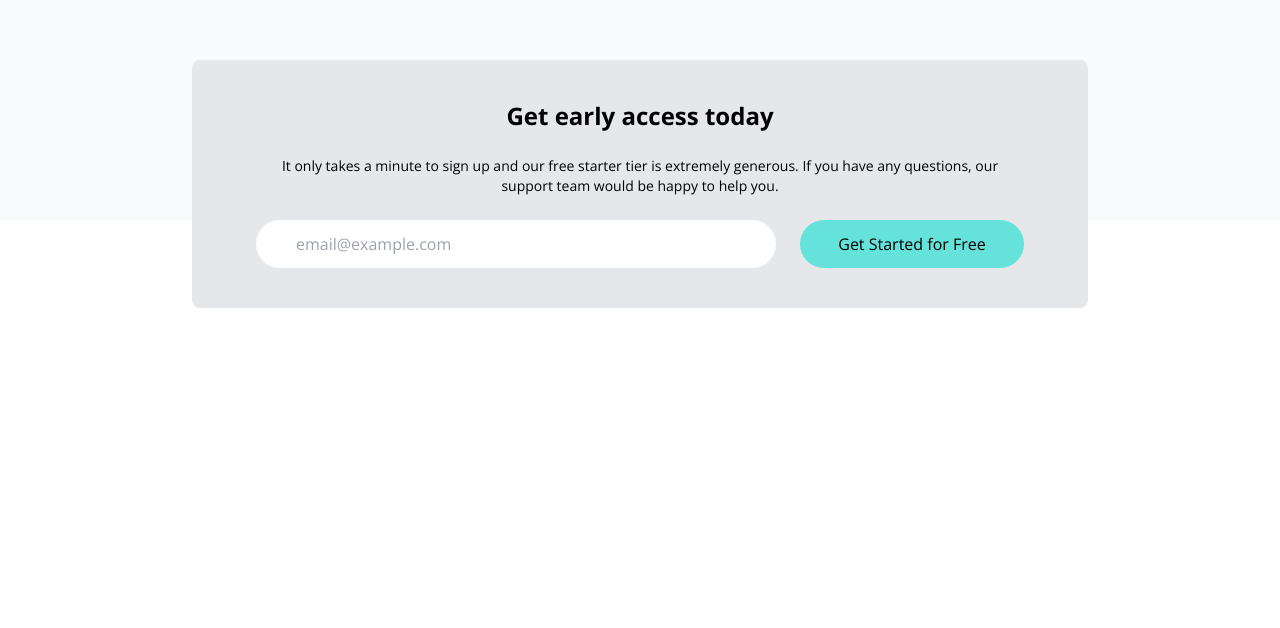
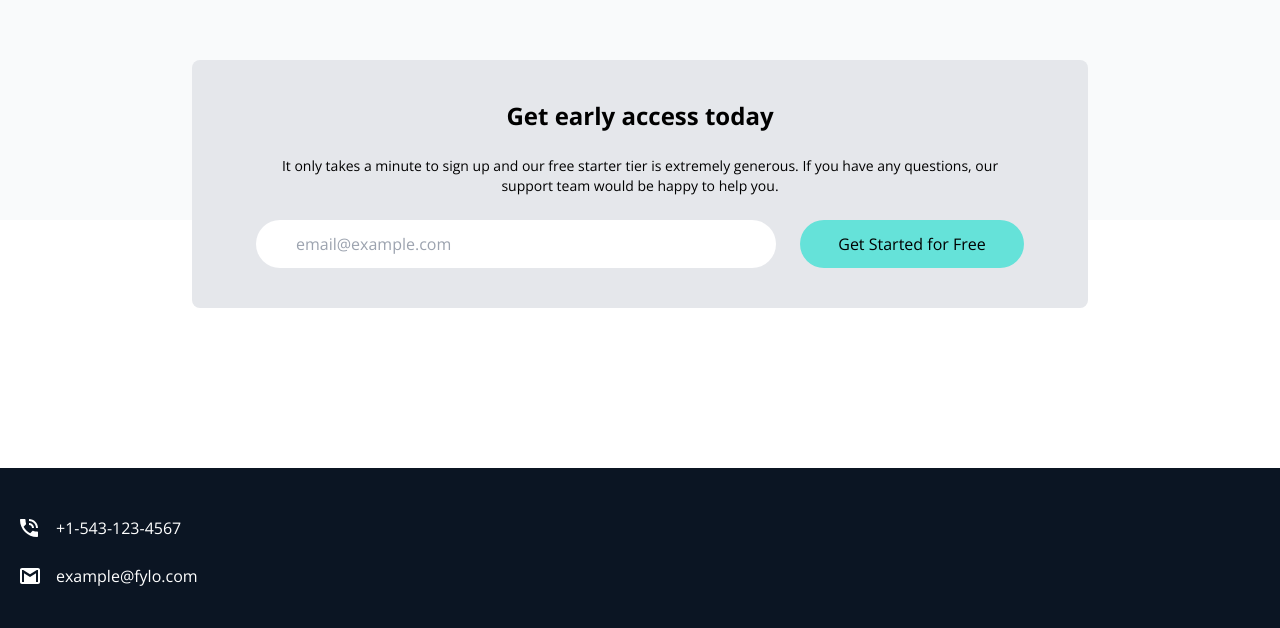
Before and after one commit to andrewteece/Fylo-Website, a website: page index.html in a window 1280 px wide. Shown: the part 3252-3880 px from the top of the page. Before the commit the page ends 3720 px from the top, so only its background shows below. Drawn offline with nearby package versions, Linux system fonts and the light colour scheme; files whose address does not match are found by name.

Commit message:
footer contact info section markup

```diff
--- a/index.html
+++ b/index.html
@@ -325,5 +325,31 @@
     </section>
 
     <!-- Footer -->
+    <footer class="bg-darkBlue2 text-white">
+      <div class="container mx-auto pt-12 px-5 pb-10">
+        <!-- Flex Container for All Items -->
+        <div
+          class="flex flex-col justify-between space-y-24 md:flex-row md:space-y-0"
+        >
+          <!-- Email & Phone -->
+          <div class="mt-10 space-y-6">
+            <div class="flex items-center space-x-3 md:-mt-10">
+              <div class="w-6">
+                <img src="images/icon-phone.svg" class="scale-10" alt="" />
+              </div>
+              <div>+1-543-123-4567</div>
+            </div>
+            <div class="flex items-center space-x-3">
+              <div class="w-6">
+                <img src="images/icon-email.svg" alt="" />
+              </div>
+              <div>example@fylo.com</div>
+            </div>
+          </div>
+
+          <!-- Menus -->
+        </div>
+      </div>
+    </footer>
   </body>
 </html>
```
Also changed, not shown: css/style.css.
